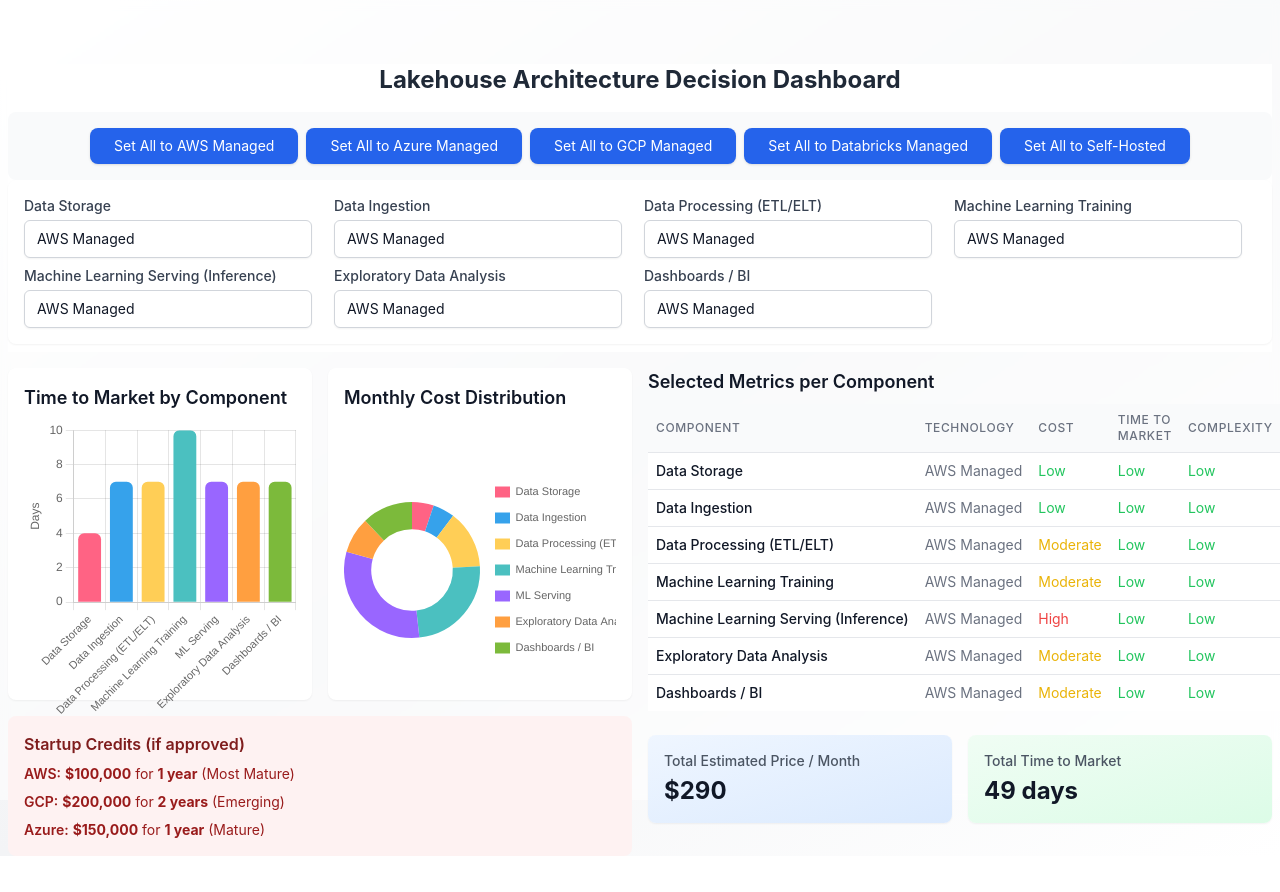
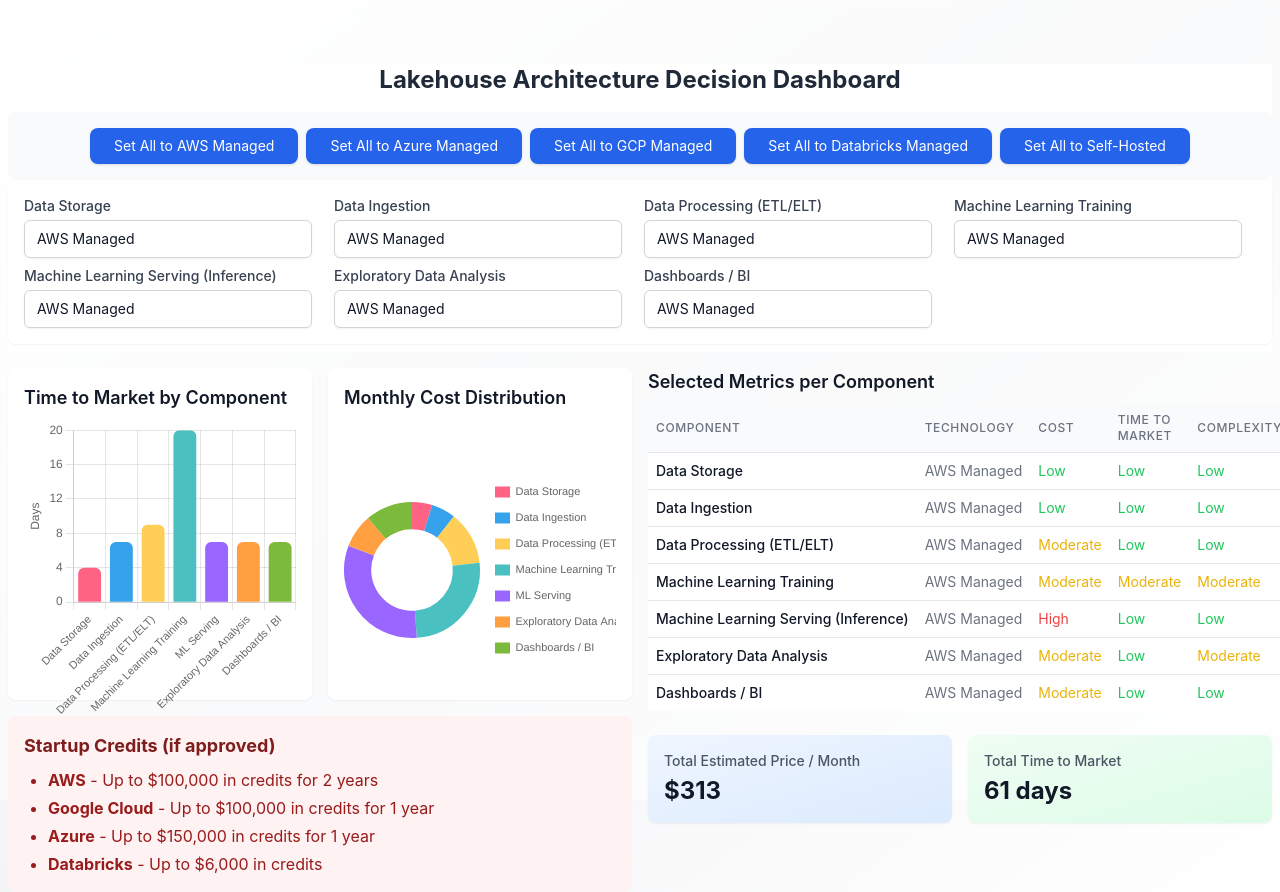
Before and after one commit to daiyaan-gp/lakehouse-decision-tool, a React (Create React App) app: page / in a window 1280 px wide. Before the commit the page ends 856 px from the top, so only its background shows below. Built offline with nearby package versions, Linux system fonts and the light colour scheme.

Commit message:
feat: update startup credits section with Databricks offer and styling improvements

```diff
--- a/src/components/Dashboard.jsx
+++ b/src/components/Dashboard.jsx
@@ -136,20 +136,15 @@
             </div>
           </div>
 
-          {/* Startup Offers */}
-          <div className="bg-red-50 p-4 rounded-lg">
-            <h3 className="font-semibold mb-2 text-red-900">Startup Credits (if approved)</h3>
-            <div className="space-y-2 text-sm">
-              <p className="text-red-800">
-                <span className="font-semibold">AWS:</span> <span className="font-bold">$100,000</span> for <span className="font-bold">1 year</span> (Most Mature)
-              </p>
-              <p className="text-red-800">
-                <span className="font-semibold">GCP:</span> <span className="font-bold">$200,000</span> for <span className="font-bold">2 years</span> (Emerging)
-              </p>
-              <p className="text-red-800">
-                <span className="font-semibold">Azure:</span> <span className="font-bold">$150,000</span> for <span className="font-bold">1 year</span> (Mature)
-              </p>
-            </div>
+          {/* Startup Credits Section */}
+          <div className="bg-red-50 p-4 rounded-lg mt-4">
+            <h3 className="text-lg font-bold mb-2 text-red-900">Startup Credits (if approved)</h3>
+            <ul className="list-disc pl-6 space-y-1 text-red-800">
+              <li><span className="font-bold">AWS</span> - Up to $100,000 in credits for 2 years</li>
+              <li><span className="font-bold">Google Cloud</span> - Up to $100,000 in credits for 1 year</li>
+              <li><span className="font-bold">Azure</span> - Up to $150,000 in credits for 1 year</li>
+              <li><span className="font-bold">Databricks</span> - Up to $6,000 in credits</li>
+            </ul>
           </div>
         </div>
 
--- a/src/data/lakehouseMatrix.js
+++ b/src/data/lakehouseMatrix.js
@@ -13,7 +13,7 @@
       component: "Data Storage",
       technology: "Azure Managed",
       cost: "Low",
-      price: 18,
+      price: 13,
       timeToMarket: "Low",
       timeToMarketDays: 5,
       complexity: "Low"
@@ -22,7 +22,7 @@
       component: "Data Storage",
       technology: "GCP Managed",
       cost: "Low",
-      price: 16,
+      price: 15,
       timeToMarket: "Low",
       timeToMarketDays: 4,
       complexity: "Low"
@@ -42,7 +42,7 @@
       cost: "Moderate",
       price: 30,
       timeToMarket: "Moderate",
-      timeToMarketDays: 21, // Increased from 14 to 21
+      timeToMarketDays: 14,
       complexity: "High"
     },
 
@@ -51,7 +51,7 @@
       component: "Data Ingestion",
       technology: "AWS Managed",
       cost: "Low",
-      price: 15,
+      price: 18,
       timeToMarket: "Low",
       timeToMarketDays: 7,  // Increased from 4; setting up ingestion pipelines with potential dev/test cycles
       complexity: "Low"
@@ -60,7 +60,7 @@
       component: "Data Ingestion",
       technology: "Azure Managed",
       cost: "Low",
-      price: 20,
+      price: 18,
       timeToMarket: "Low",
       timeToMarketDays: 7,
       complexity: "Low"
@@ -78,7 +78,7 @@
       component: "Data Ingestion",
       technology: "Databricks Managed",
       cost: "Moderate",
-      price: 35,
+      price: 25,
       timeToMarket: "Low",
       timeToMarketDays: 5,  // Slight extension for cluster + pipeline config
       complexity: "Low"
@@ -87,9 +87,9 @@
       component: "Data Ingestion",
       technology: "Self-Hosted",
       cost: "Moderate",
-      price: 30,
+      price: 15,
       timeToMarket: "Moderate",
-      timeToMarketDays: 30,  // Increased from 14 to 30, significant overhead for a single data scientist
+      timeToMarketDays: 14,
       complexity: "High"
     },
 
@@ -100,32 +100,32 @@
       cost: "Moderate",
       price: 40,
       timeToMarket: "Low",
-      timeToMarketDays: 7,   // Up from 5 to 7, reflecting iteration with AWS Glue/Step Functions
+      timeToMarketDays: 9,   // Up from 5 to 7, reflecting iteration with AWS Glue/Step Functions
       complexity: "Low"
     },
     {
       component: "Data Processing (ETL/ELT)",
       technology: "Azure Managed",
       cost: "Moderate",
-      price: 45,
+      price: 42,
       timeToMarket: "Low",
-      timeToMarketDays: 10,  // Up from 5, especially if orchestrating more complex Data Factory pipelines
+      timeToMarketDays: 7,  // Up from 5, especially if orchestrating more complex Data Factory pipelines
       complexity: "Low"
     },
     {
       component: "Data Processing (ETL/ELT)",
       technology: "GCP Managed",
       cost: "Moderate",
-      price: 42,
+      price: 40,
       timeToMarket: "Low",
-      timeToMarketDays: 7,
+      timeToMarketDays: 8,
       complexity: "Low"
     },
     {
       component: "Data Processing (ETL/ELT)",
       technology: "Databricks Managed",
       cost: "Moderate",
-      price: 70,
+      price: 55,
       timeToMarket: "Low",
       timeToMarketDays: 5,
       complexity: "Low"
@@ -134,9 +134,9 @@
       component: "Data Processing (ETL/ELT)",
       technology: "Self-Hosted",
       cost: "Moderate",
-      price: 35,
+      price: 30,
       timeToMarket: "Moderate",
-      timeToMarketDays: 45,  // Increased from 28 to 45, Spark or other big data frameworks can be a slog
+      timeToMarketDays: 20,  // Increased from 28 to 45, Spark or other big data frameworks can be a slog
       complexity: "High"
     },
 
@@ -145,28 +145,28 @@
       component: "Machine Learning Training",
       technology: "AWS Managed",
       cost: "Moderate",
-      price: 70,
-      timeToMarket: "Low",
-      timeToMarketDays: 10, // Increased from 5, includes environment setup & iterative tuning
-      complexity: "Low"
+      price: 80,
+      timeToMarket: "Moderate",
+      timeToMarketDays: 20, // Increased from 5, includes environment setup & iterative tuning
+      complexity: "Moderate"
     },
     {
       component: "Machine Learning Training",
       technology: "Azure Managed",
       cost: "Moderate",
-      price: 80,
-      timeToMarket: "Low",
-      timeToMarketDays: 14, // Increased from 6 to 14, possibly multiple experiment runs & AutoML configurations
-      complexity: "Low"
+      price: 85,
+      timeToMarket: "Moderate",
+      timeToMarketDays: 22, // Increased from 6 to 14, possibly multiple experiment runs & AutoML configurations
+      complexity: "Moderate"
     },
     {
       component: "Machine Learning Training",
       technology: "GCP Managed",
       cost: "Moderate",
       price: 75,
-      timeToMarket: "Low",
-      timeToMarketDays: 10, // Increased from 5, includes Vertex pipelines + hyperparameter tuning
-      complexity: "Low"
+      timeToMarket: "Moderate",
+      timeToMarketDays: 20, // Increased from 5, includes Vertex pipelines + hyperparameter tuning
+      complexity: "Moderate"
     },
     {
       component: "Machine Learning Training",
@@ -174,16 +174,16 @@
       cost: "Moderate",
       price: 100,
       timeToMarket: "Low",
-      timeToMarketDays: 10, // Up from 5, multiple cluster configs & MLflow setups
-      complexity: "Low"
+      timeToMarketDays: 15, // Up from 5, multiple cluster configs & MLflow setups
+      complexity: "Moderate"
     },
     {
       component: "Machine Learning Training",
       technology: "Self-Hosted",
       cost: "High",
-      price: 120,
-      timeToMarket: "Moderate",
-      timeToMarketDays: 60,  // Increased from 30 to 60, HPC environment, MLOps tooling, GPU drivers, etc.
+      price: 70,
+      timeToMarket: "High",
+      timeToMarketDays: 40,  // Increased from 30 to 60, HPC environment, MLOps tooling, GPU drivers, etc.
       complexity: "High"
     },
 
@@ -192,7 +192,7 @@
       component: "Machine Learning Serving (Inference)",
       technology: "AWS Managed",
       cost: "High",
-      price: 90,
+      price: 100,
       timeToMarket: "Low",
       timeToMarketDays: 7,  // Up from 4 to 7, testing endpoints, configuring auto-scaling, etc.
       complexity: "Low"
@@ -210,7 +210,7 @@
       component: "Machine Learning Serving (Inference)",
       technology: "GCP Managed",
       cost: "High",
-      price: 95,
+      price: 90,
       timeToMarket: "Low",
       timeToMarketDays: 7,
       complexity: "Low"
@@ -219,7 +219,7 @@
       component: "Machine Learning Serving (Inference)",
       technology: "Databricks Managed",
       cost: "High",
-      price: 150,
+      price: 115,
       timeToMarket: "Low",
       timeToMarketDays: 5,
       complexity: "Low"
@@ -229,8 +229,8 @@
       technology: "Self-Hosted",
       cost: "Moderate",
       price: 80,
-      timeToMarket: "Moderate",
-      timeToMarketDays: 45,  // Increased from 21 to 45, self-hosting container orchestration + rollout + monitoring
+      timeToMarket: "High",
+      timeToMarketDays: 20,  // Increased from 21 to 45, self-hosting container orchestration + rollout + monitoring
       complexity: "High"
     },
 
@@ -242,43 +242,43 @@
       price: 25,
       timeToMarket: "Low",
       timeToMarketDays: 7,  // Increased from 2, actual data prep + learning the environment
-      complexity: "Low"
+      complexity: "Moderate"
     },
     {
       component: "Exploratory Data Analysis",
       technology: "Azure Managed",
       cost: "Moderate",
-      price: 30,
+      price: 28,
       timeToMarket: "Low",
-      timeToMarketDays: 10,  // Up from 3, might involve Synapse notebooks, linking to data, troubleshooting
-      complexity: "Low"
+      timeToMarketDays: 7,  // Up from 3, might involve Synapse notebooks, linking to data, troubleshooting
+      complexity: "Moderate"
     },
     {
       component: "Exploratory Data Analysis",
       technology: "GCP Managed",
       cost: "Moderate",
-      price: 28,
+      price: 22,
       timeToMarket: "Low",
       timeToMarketDays: 7,   // Up from 2, BigQuery setup + data transformations + dataset creation
-      complexity: "Low"
+      complexity: "Moderate"
     },
     {
       component: "Exploratory Data Analysis",
       technology: "Databricks Managed",
       cost: "Moderate",
-      price: 60,
+      price: 35,
       timeToMarket: "Low",
       timeToMarketDays: 5,   // Up from 2, cluster + notebook environment config, plus data ingestion
-      complexity: "Low"
+      complexity: "Moderate"
     },
     {
       component: "Exploratory Data Analysis",
       technology: "Self-Hosted",
       cost: "Low",
-      price: 20,
+      price: 15,
       timeToMarket: "Moderate",
-      timeToMarketDays: 30,  // Increased from 14 to 30, installing Jupyter/Spark, environment quirks, debugging
-      complexity: "High"
+      timeToMarketDays: 14,  // Increased from 14 to 30, installing Jupyter/Spark, environment quirks, debugging
+      complexity: "Moderate"
     },
 
     // 7) Dashboards / BI
@@ -322,10 +322,10 @@
       component: "Dashboards / BI",
       technology: "Self-Hosted",
       cost: "Low",
-      price: 15,
+      price: 20,
       timeToMarket: "Moderate",
-      timeToMarketDays: 30,  // Increased from 14 to 30, open-source BI tools + integration can be non-trivial
-      complexity: "Moderate"
+      timeToMarketDays: 14,  // Increased from 14 to 30, open-source BI tools + integration can be non-trivial
+      complexity: "Low"
     }
   ];
 
```
